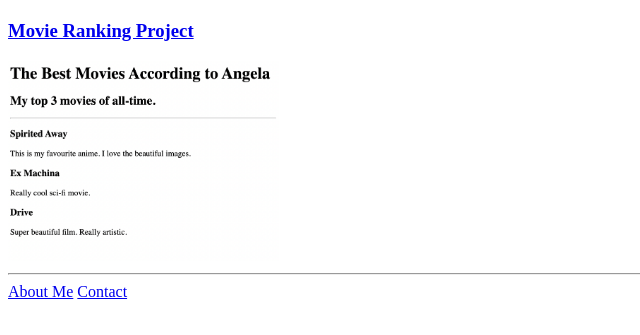
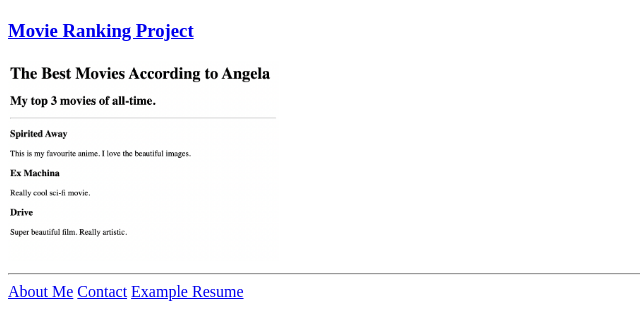
Before and after one commit to DerNikJakom/html-portfolio, a plain HTML site: page index.html in a window 1280 px wide. Shown: the part 391-726 px from the top of the page, without its empty margins (0-640 px from the left). Drawn offline with Linux system fonts and the light colour scheme.

Commit message:
Update index.html

```diff
--- a/index.html
+++ b/index.html
@@ -16,5 +16,6 @@
     <hr />
     <a href="./public/about.html">About Me</a>
     <a href="./public/contact.html">Contact</a>
+    <a href="./example.html">Example Resume</a>
 </body>
 </html>
```
